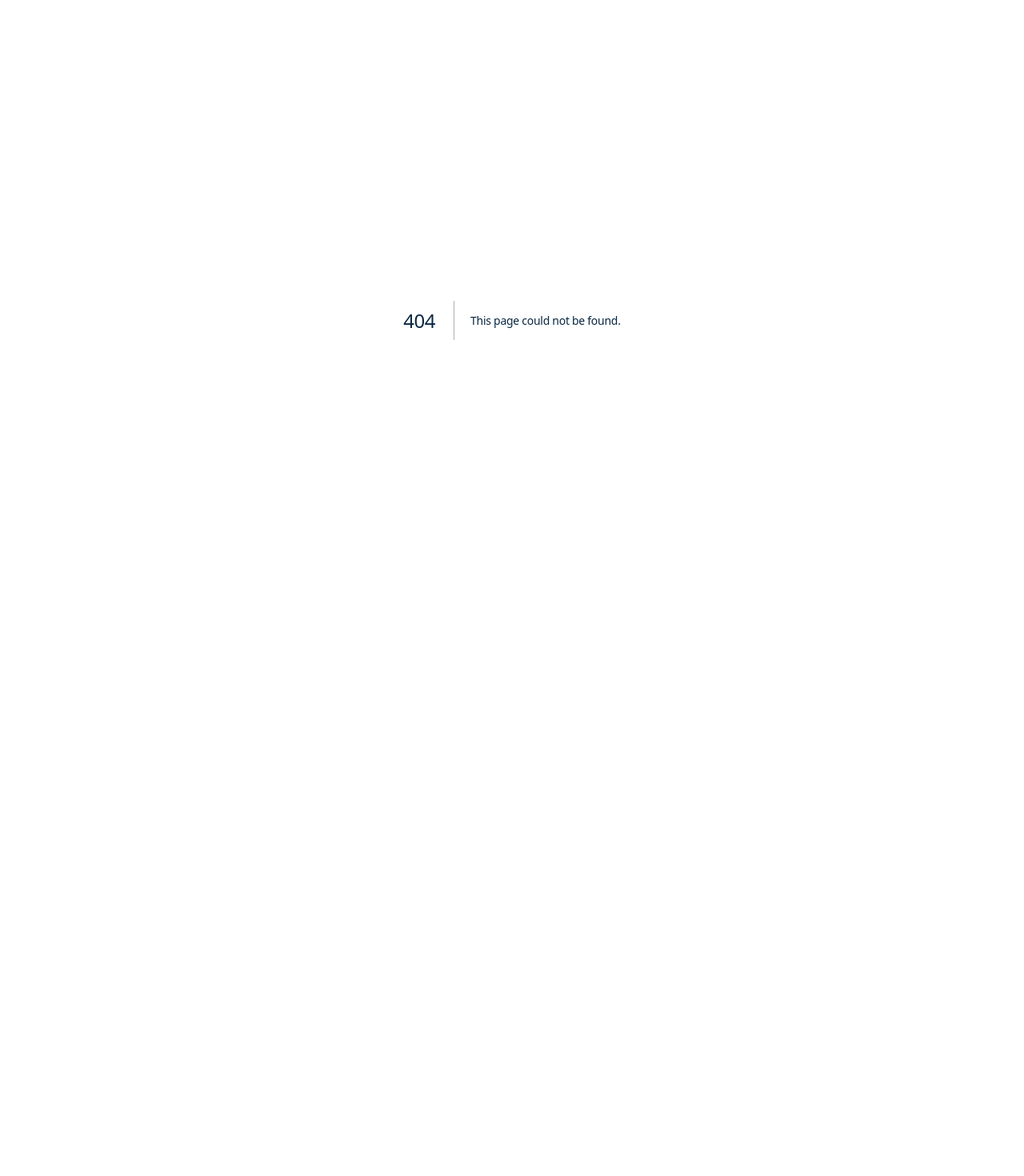
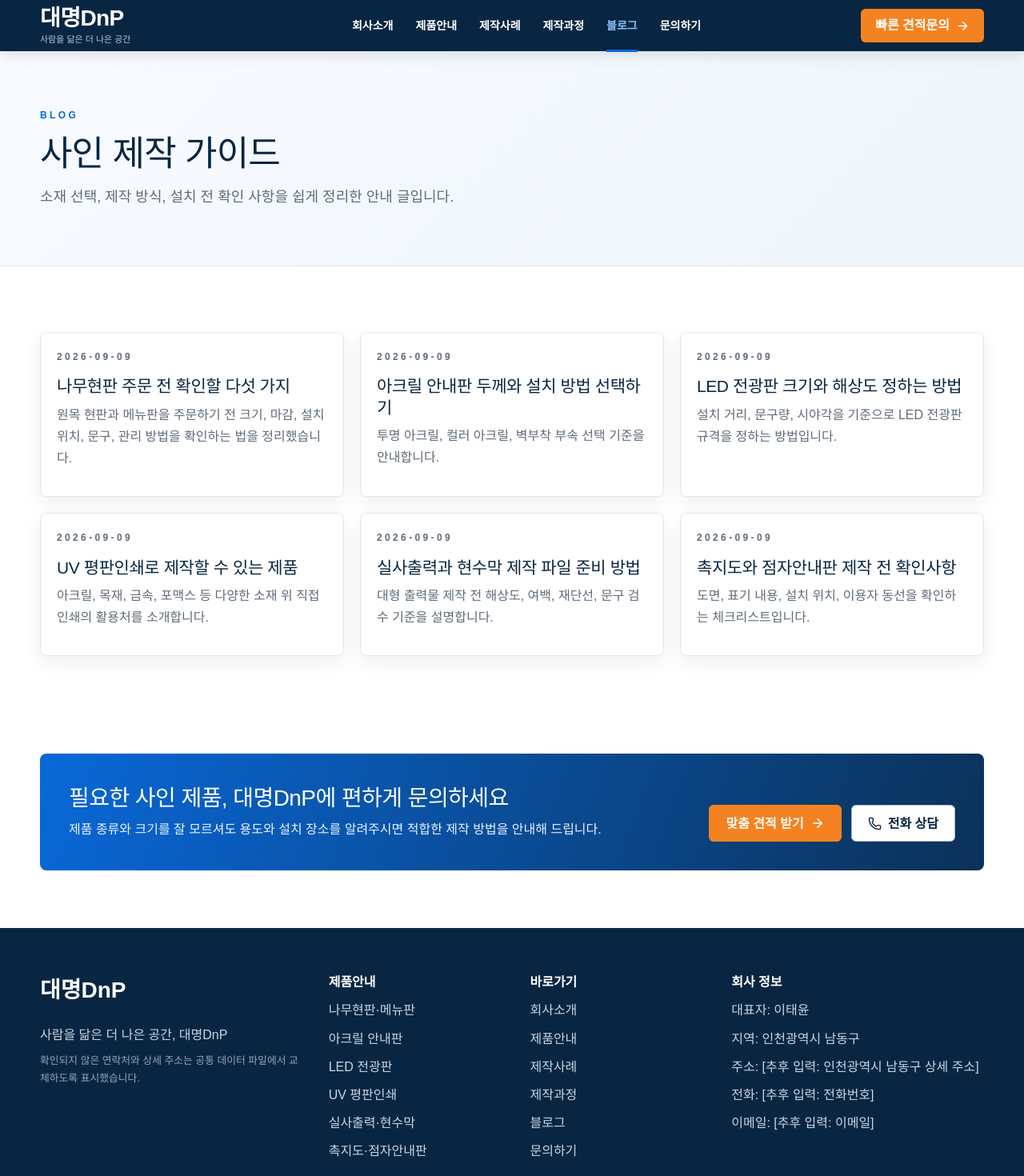
Before and after one commit to sg40331-afk/dmdnp0909, a Next.js app: page /blog in a window 1280 px wide. Before the commit this address had no page. Shown: the top 1470 px of the page at 80% size. Before the commit the page ends 800 px from the top, so only its background shows below. Built offline with nearby package versions, Linux system fonts and the light colour scheme.

Commit message:
Add blog page

```diff
--- /dev/null
+++ b/app/blog/page.tsx
@@ -0,0 +1,20 @@
+import { blogPosts } from "@/lib/dmdnp-data";
+import { PageHero, QuoteCta, SiteFooter, SiteHeader } from "@/components/site-shell";
+
+export default function BlogPage() {
+  return (
+    <>
+      <SiteHeader />
+      <main>
+        <PageHero kicker="BLOG" title="사인 제작 가이드" text="소재 선택, 제작 방식, 설치 전 확인 사항을 쉽게 정리한 안내 글입니다." />
+        <section className="section">
+          <div className="site-container grid-3">
+            {blogPosts.map((post) => <article className="card" key={post.slug}><div className="card-body"><p className="kicker">{post.date}</p><h3>{post.title}</h3><p>{post.summary}</p></div></article>)}
+          </div>
+        </section>
+        <QuoteCta />
+      </main>
+      <SiteFooter />
+    </>
+  );
+}
```
